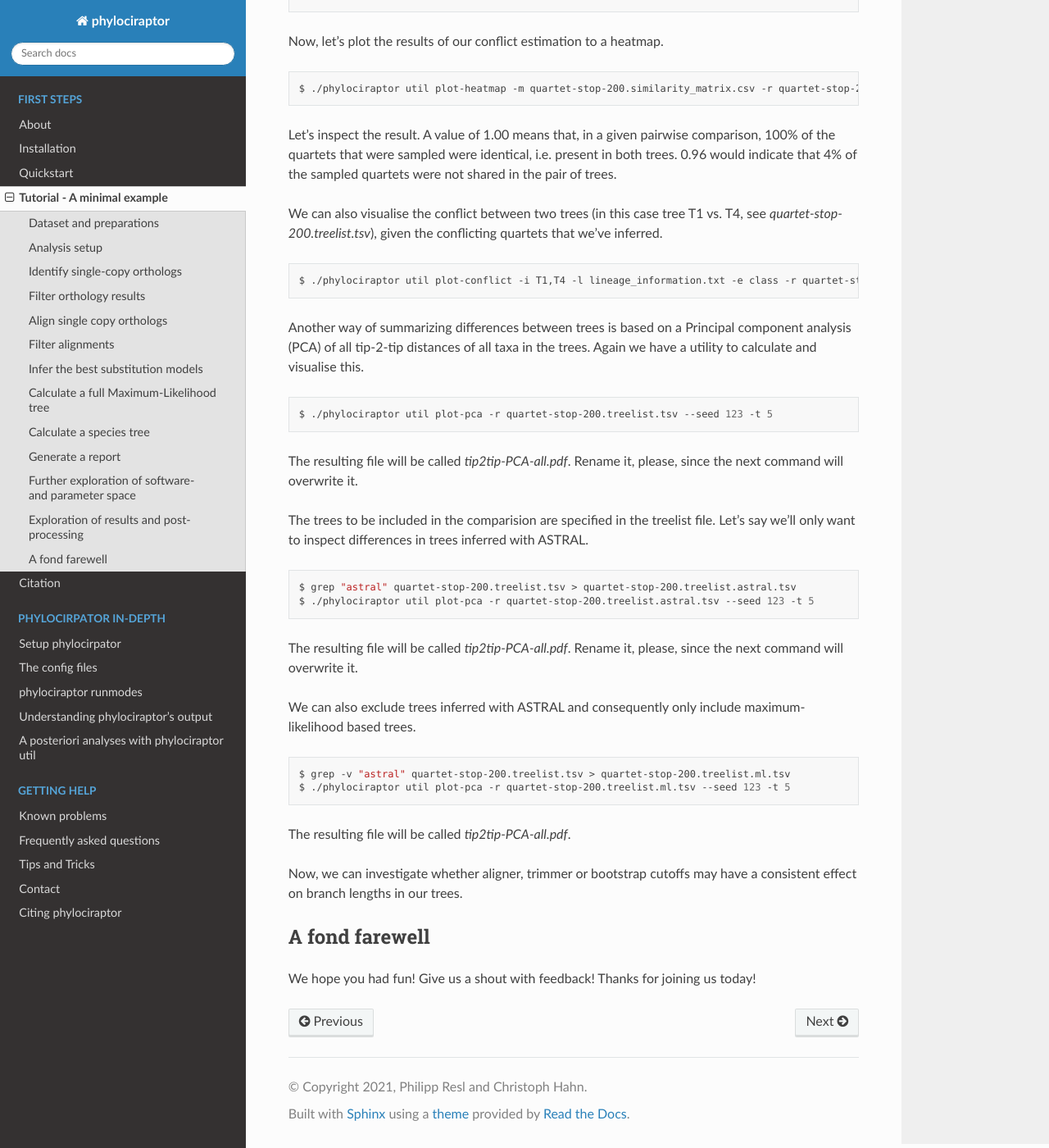
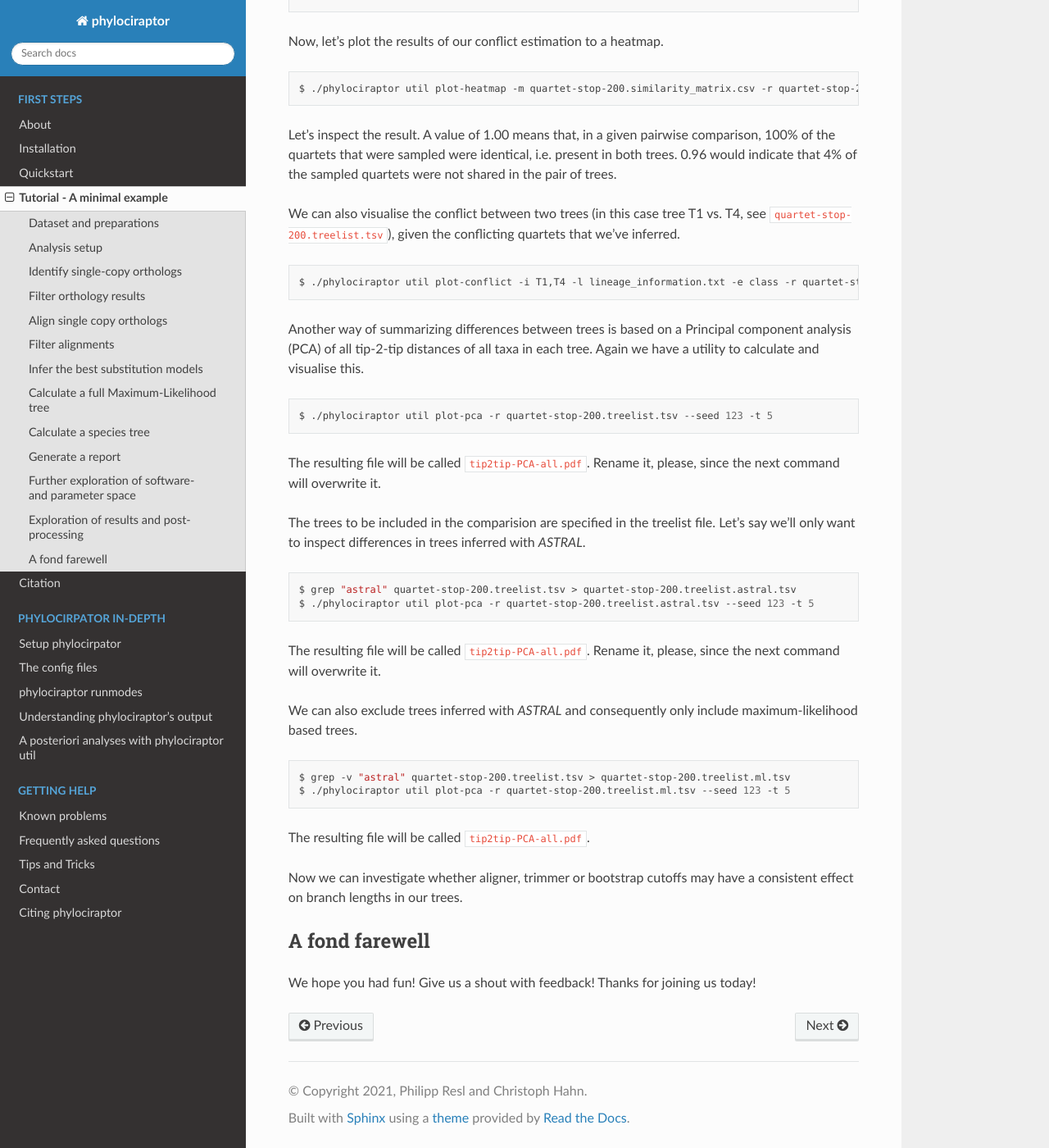
Before and after one commit to reslp/phylociraptor, a Sphinx documentation site: the page built from docs/introduction/minimal.rst, in a window 1280 px wide and 1400 px high, scrolled down 10062 px. Shown: the whole window at 82% size. Built offline with Sphinx 7.4.7 and the Read the Docs theme 2.0.0, drawn with Linux system fonts in a browser that asks for light colours.

Commit message:
play with formatting of minimal tutorial

```diff
--- a/docs/introduction/minimal.rst
+++ b/docs/introduction/minimal.rst
@@ -249,7 +249,7 @@ Let's recap what the nine phylociraptor commands that we've executed above have
 - 1 comprehensive report of our analyses in HTML format
 
 
-_Kudos!_
+__Kudos!__
 
 .. note::
 
@@ -429,31 +429,31 @@ Now, let's plot the results of our conflict estimation to a heatmap.
 
 Let's inspect the result. A value of 1.00 means that, in a given pairwise comparison, 100% of the quartets that were sampled were identical, i.e. present in both trees. 0.96 would indicate that 4% of the sampled quartets were not shared in the pair of trees.
 
-We can also visualise the conflict between two trees (in this case tree T1 vs. T4, see `quartet-stop-200.treelist.tsv`), given the conflicting quartets that we've inferred.
+We can also visualise the conflict between two trees (in this case tree T1 vs. T4, see ``quartet-stop-200.treelist.tsv``), given the conflicting quartets that we've inferred.
 
 .. code-block:: bash
 
 	$ ./phylociraptor util plot-conflict -i T1,T4 -l lineage_information.txt -e class -r quartet-stop-200.treelist.tsv -q quartet-stop-200.quartets.csv --seed 42
 
 
-Another way of summarizing differences between trees is based on a Principal component analysis (PCA) of all tip-2-tip distances of all taxa in the trees. Again we have a utility to calculate and visualise this.
+Another way of summarizing differences between trees is based on a Principal component analysis (PCA) of all tip-2-tip distances of all taxa in each tree. Again we have a utility to calculate and visualise this.
 
 .. code-block:: bash
 
 	$ ./phylociraptor util plot-pca -r quartet-stop-200.treelist.tsv --seed 123 -t 5
 
-The resulting file will be called `tip2tip-PCA-all.pdf`. Rename it, please, since the next command will overwrite it.
+The resulting file will be called ``tip2tip-PCA-all.pdf``. Rename it, please, since the next command will overwrite it.
 
-The trees to be included in the comparision are specified in the treelist file. Let's say we'll only want to inspect differences in trees inferred with ASTRAL.
+The trees to be included in the comparision are specified in the treelist file. Let's say we'll only want to inspect differences in trees inferred with *ASTRAL*.
 
 .. code-block:: bash
 
 	$ grep "astral" quartet-stop-200.treelist.tsv > quartet-stop-200.treelist.astral.tsv
 	$ ./phylociraptor util plot-pca -r quartet-stop-200.treelist.astral.tsv --seed 123 -t 5
 
-The resulting file will be called `tip2tip-PCA-all.pdf`. Rename it, please, since the next command will overwrite it.
+The resulting file will be called ``tip2tip-PCA-all.pdf``. Rename it, please, since the next command will overwrite it.
 
-We can also exclude trees inferred with ASTRAL and consequently only include maximum-likelihood based trees.
+We can also exclude trees inferred with *ASTRAL* and consequently only include maximum-likelihood based trees.
 
 .. code-block:: bash
 
@@ -461,9 +461,9 @@ We can also exclude trees inferred with ASTRAL and consequently only include max
 	$ ./phylociraptor util plot-pca -r quartet-stop-200.treelist.ml.tsv --seed 123 -t 5
 
 
-The resulting file will be called `tip2tip-PCA-all.pdf`.
+The resulting file will be called ``tip2tip-PCA-all.pdf``.
 
-Now, we can investigate whether aligner, trimmer or bootstrap cutoffs may have a consistent effect on branch lengths in our trees.
+Now we can investigate whether aligner, trimmer or bootstrap cutoffs may have a consistent effect on branch lengths in our trees.
 
 
 ----------------------------------------
```
